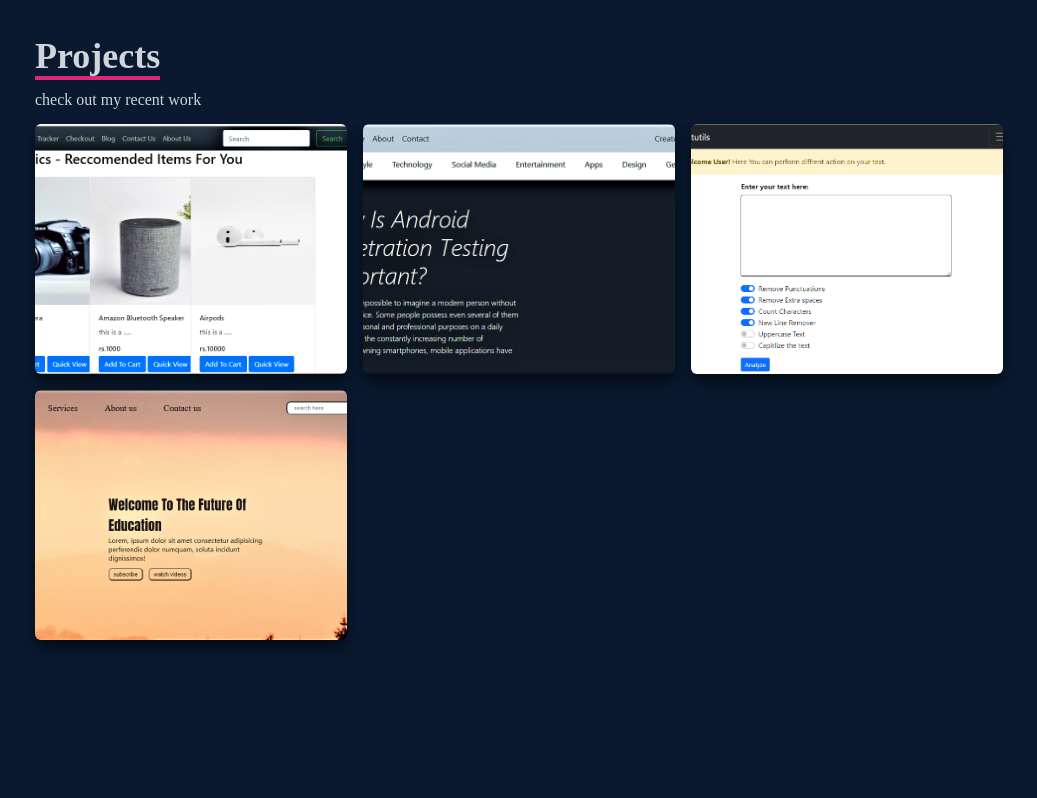
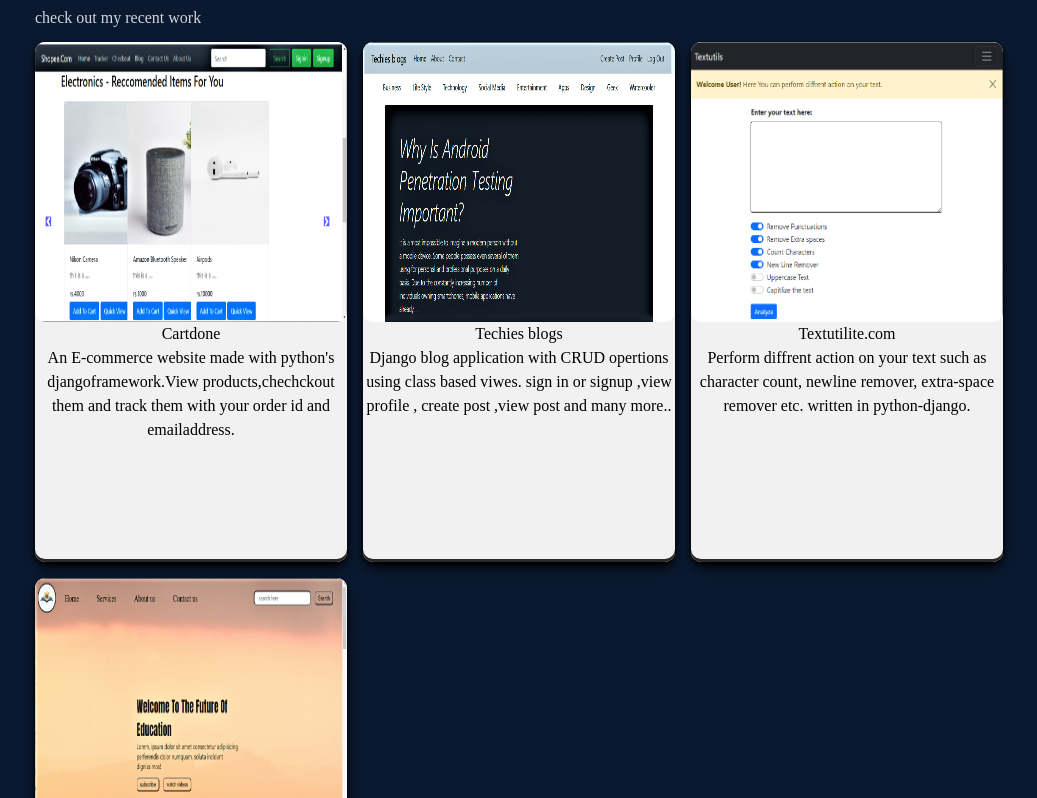
Before and after one commit to coderaman21/portfolio_react, a React (Create React App) app: page / in a window 1280 px wide. Shown: the part 2462-3260 px from the top of the page, without its empty margins (121-1158 px from the left). Built offline with nearby package versions, Linux system fonts and the light colour scheme.

Commit message:
feat : new card design ,new skill

```diff
--- a/src/components/ProjectCard.js
+++ b/src/components/ProjectCard.js
@@ -2,29 +2,53 @@ import React from 'react'
 
 const ProjectCard = (props) => {
   return <>
+        <div className="card" >
+            <div className="card-front ">
+                <img src={props.image} alt="project1"/>
+
+                <div style={{color:'#020101'}}>
+                    <h6 className="text-center">{props.name}</h6>
+                    <p className="text-center container"> {props.summary} </p>
+                </div>
+            </div>
+            <div className="card-back">
+                <div className="container">
+                    <div  style={{margin: '30vh 0px'}}>
+
+                        <a href={props.demo} target="_blank" rel="noreferrer">
+                            <h6 className="text-center">Visit Site</h6>
+                        </a>
+                        <a href={props.code} target="_blank" rel="noreferrer">
+                            <h6 className="text-center">View code</h6>
+                        </a>
+                    </div>
+                </div>
+            </div>
+        </div>
+
         {/* grid item */}
-        <div style={{backgroundImage:`url(${props.image})`}}
-            className='shadow-lg shadow-[#040c16] group container rounded-md flex justify-center items-center mx-auto content-div'
-        >
+        {/* <div style={{backgroundImage:`url(${props.image})`}}
+            classNameName='shadow-lg shadow-[#040c16] group container rounded-md flex justify-center items-center mx-auto content-div'
+        > */}
             {/* hover effects */}
-            <div className='opacity-0 group-hover:opacity-100'>
-                <span className='text-2xl font-bold text-white tracking-wider'>
+            {/* <div classNameName='opacity-0 group-hover:opacity-100'>
+                <span classNameName='text-2xl font-bold text-white tracking-wider'>
                     {props.name}
                 </span>
-                <div className='pt-8 text-center'>
+                <div classNameName='pt-8 text-center'>
                     <a href={props.code} target="_blank" rel="noreferrer">
-                        <button className='text-center rounded-lg px-4 py-3 m-2 bg-white text-gray-700 font-bold text-lg'>
+                        <button classNameName='text-center rounded-lg px-4 py-3 m-2 bg-white text-gray-700 font-bold text-lg'>
                             Code
                         </button>
                     </a>
                     <a href={props.demo} target="_blank" rel="noreferrer">
-                        <button className='text-center rounded-lg px-4 py-3 m-2 bg-white text-gray-700 font-bold text-lg'>
+                        <button classNameName='text-center rounded-lg px-4 py-3 m-2 bg-white text-gray-700 font-bold text-lg'>
                             Demo
                         </button>
                     </a>
                 </div>
             </div>
-        </div>
+        </div> */}
     </>
 }
 
--- a/src/components/Projects.js
+++ b/src/components/Projects.js
@@ -4,10 +4,15 @@ import edues from '../assets/edues.png'
 import shopee from '../assets/shopee.png'
 import texutilitie from '../assets/texutilitie.png'
 import ProjectCard from './ProjectCard'
+import '../css/project.css'
 
 const Projects = () => {
-  return (
-    <div name='projects' className='w-full md:h-screen bg-[#0a192f] text-gray-300'>
+    let cartdoneSummary = "An E-commerce website made with python's djangoframework.View products,chechckout them and track them with your order id and emailaddress."
+    let blogsSummary = 'Django blog application with CRUD opertions using class based viwes. sign in or signup ,view profile , create post ,view post and many more.. '
+    let utilSummary = 'Perform diffrent action on your text such as character count, newline remover, extra-space remover etc. written in python-django.'
+    let eduesSummary = 'A static responsive web-site using html,css and javascript. '
+    return (
+    <div name='projects' className='w-full  bg-[#0a192f] text-gray-300'>
         <div className='max-w-[1000px] w-full h-full mx-auto flex flex-col justify-center p-4'>
             <div className=''>
                 <p className='text-4xl font-bold inline border-b-4 text-gray-300 border-pink-600'>
@@ -22,10 +27,11 @@ const Projects = () => {
 
                 {/* project cards */}
 
-                <ProjectCard name='Cartdone' code='https://github.com/coderaman21/Cartdone' demo='https://divyanshu21.pythonanywhere.com/' image={shopee}/>
-                <ProjectCard name='techies blogs' code='https://github.com/coderaman21/techies-blogs' demo='https://techies-blogs.vercel.app/' image={blogs}/>
-                <ProjectCard name='Textutilite.com' code='https://github.com/coderaman21/Textutils' demo='https://textutils-five-wine.vercel.app/' image={texutilitie}/>
-                <ProjectCard name='Edues.in' code='https://github.com/coderaman21/Edues.in' demo='https://coderaman21.github.io/Edues.in/' image={edues}/>
+                <ProjectCard name='Cartdone' code='https://github.com/coderaman21/Cartdone' demo='https://divyanshu21.pythonanywhere.com/' image={shopee} summary={cartdoneSummary}/>
+                <ProjectCard name='Techies blogs' code='https://github.com/coderaman21/techies-blogs' demo='https://techies-blogs.vercel.app/' image={blogs}  summary={blogsSummary}/>
+                <ProjectCard name='Textutilite.com' code='https://github.com/coderaman21/Textutils' demo='https://textutils-five-wine.vercel.app/' image={texutilitie}  summary={utilSummary}/>
+                <ProjectCard name='Edues.in' code='https://github.com/coderaman21/Edues.in' demo='https://coderaman21.github.io/Edues.in/' image={edues}  summary={eduesSummary}/>
+
             </div>
         </div>
     </div>
--- a/src/components/Skills.js
+++ b/src/components/Skills.js
@@ -6,6 +6,7 @@ import html from '../Icons/icons8-html.png'
 import python from '../Icons/icons8-python.png'
 import sql from '../Icons/icons8-sql.png'
 import javascript from '../Icons/icons8-javascript.png'
+import react from '../Icons/icons8-react.png'
 
 import SkillsCard from './SkillsCard';
 import '../css/skills.css'
@@ -26,6 +27,7 @@ const Skills = () => {
             <div className='w-full grid grid-cols-2 sm:grid-cols-4 gap-4 text-center py-8 myskills-body'>
                 <SkillsCard name='python' alt='python icon' image={python} />
                 <SkillsCard name='django' alt='django icon' image={django} />
+                <SkillsCard name='react' alt='react icon' image={react} />
                 <SkillsCard name='html' alt='html icon' image={html} />
                 <SkillsCard name='css' alt='css icon' image={css} />
                 <SkillsCard name='javascript' alt='javascript icon' image={javascript} />
--- /dev/null
+++ b/src/css/project.css
@@ -0,0 +1,43 @@
+.card {
+    border-radius: 10px;
+    background-color: rgb(255 255 255);
+    display: flex;
+    flex-direction: column;
+    width: 100%;
+    margin-right: 10px;
+    height: 65vh;
+    transition: all .9s;
+    transform-style: preserve-3d;
+    box-shadow: rgba(0, 0, 0) 0px 2px 4px, rgba(0, 0, 0) 0px 7px 13px -3px, rgba(0, 0, 0) 0px -3px 0px inset;
+}
+
+.card  img {
+    width: 100%;
+    border-radius: 10px;
+    height: 35vh;
+    image-rendering: high-quality;
+}
+
+/* transition for cards  */
+.card:hover {
+    box-shadow: 0 3px 10px 0 rgb(0 0 0 / 16%);
+    transform: rotateY(180deg);
+}
+.card-front, .card-back{
+    border-radius: 10px;
+    position: absolute;
+    width:100%;
+    height: 100%;
+    -webkit-backface-visibility: hidden;
+    backface-visibility: hidden;
+}
+.card-front {
+    background-color:rgb(195 192 192 / 22%);
+    font-family: 'PT Serif', serif;
+}
+
+.card-back {
+    background-color:black ;        /* #e64646 */
+    color: white;
+    transform: rotateY(180deg);
+}
```
Also changed, not shown: src/Icons/icons8-react.png (added).
